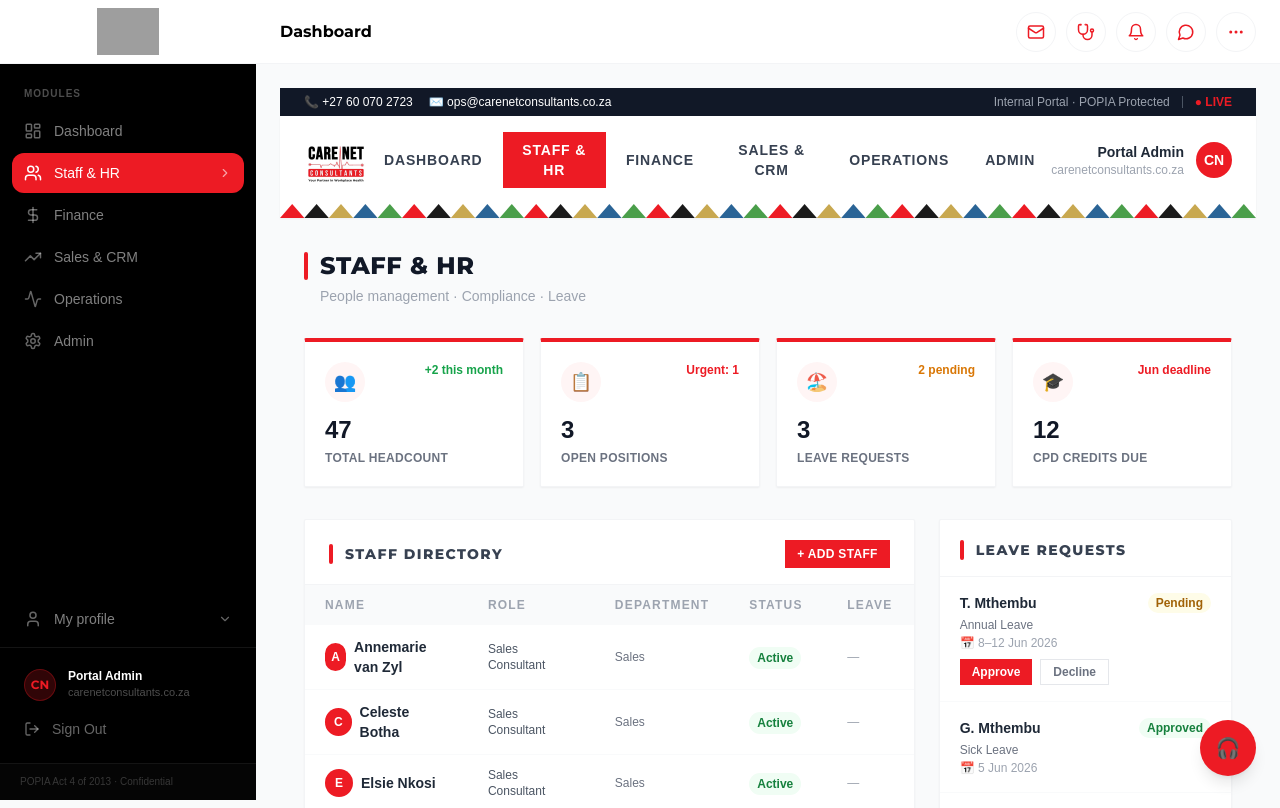
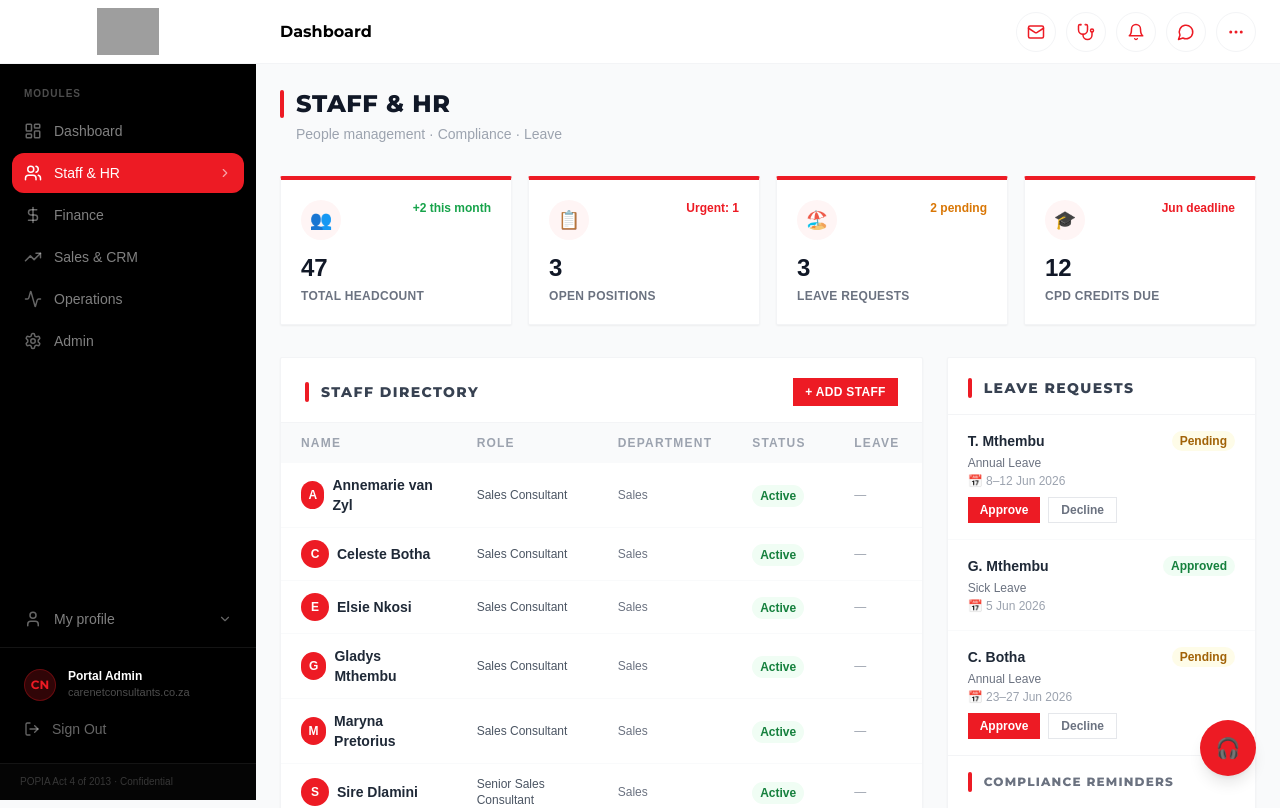
Before and after one commit to IT-CnC-Auto/cnc-portal, a Next.js app: page /staff in a window 1280 px wide. Shown: the top 808 px of the page. Built offline with nearby package versions, Linux system fonts and the light colour scheme; grey boxes are pictures that could not be loaded.

Commit message:
Update page.tsx

```diff
--- a/app/(portal)/staff/page.tsx
+++ b/app/(portal)/staff/page.tsx
@@ -1,5 +1,4 @@
 "use client";
-import { useState } from "react";
 const CNC_RED = "#ED1B24";
 
 const AfricanDivider = () => (
@@ -50,38 +49,8 @@ const leaveRequests = [
 ];
 
 export default function StaffPage() {
-  const [activeNav, setActiveNav] = useState("Staff & HR");
-  const navItems = ["Dashboard","Staff & HR","Finance","Sales & CRM","Operations","Admin"];
   return (
-    <div className="min-h-screen bg-gray-50">
-      <div className="bg-gray-900 text-white text-xs px-6 py-1.5 flex justify-between items-center">
-        <div className="flex gap-4"><span>📞 +27 60 070 2723</span><span>✉️ ops@carenetconsultants.co.za</span></div>
-        <div className="flex gap-3 items-center">
-          <span className="text-gray-400">Internal Portal · POPIA Protected</span>
-          <span className="w-px h-3 bg-gray-600" />
-          <span style={{ color:CNC_RED }} className="font-bold">● LIVE</span>
-        </div>
-      </div>
-      <header className="bg-white shadow-sm sticky top-0 z-20">
-        <div className="max-w-screen-xl mx-auto px-6 py-3 flex items-center justify-between">
-          <img src="/care-net-logo.png" alt="Care Net Consultants" className="h-16 w-auto" />
-          <nav className="flex gap-1">
-            {navItems.map(item => (
-              <button key={item} onClick={() => setActiveNav(item)}
-                className="px-4 py-2 text-sm font-bold uppercase tracking-wide transition-all"
-                style={{ color:activeNav===item?"white":"#374151", background:activeNav===item?CNC_RED:"transparent", letterSpacing:"0.06em" }}>
-                {item}
-              </button>
-            ))}
-          </nav>
-          <div className="flex items-center gap-3">
-            <div className="text-right"><p className="text-sm font-bold text-gray-800">Portal Admin</p><p className="text-xs text-gray-400">carenetconsultants.co.za</p></div>
-            <div className="w-9 h-9 rounded-full flex items-center justify-center text-white text-sm font-black" style={{ background:CNC_RED }}>CN</div>
-          </div>
-        </div>
-        <AfricanDivider />
-      </header>
-      <main className="max-w-screen-xl mx-auto px-6 py-8">
+    <div className="max-w-screen-xl mx-auto">
       <div className="mb-8">
         <div className="flex items-center gap-3 mb-1">
           <div className="w-1 h-7 rounded-full" style={{ background:CNC_RED }} />
@@ -178,7 +147,7 @@ export default function StaffPage() {
 
       <AfricanDivider />
       <p className="text-center text-xs text-gray-400 mt-3 pb-6">Care Net Consultants (Pty) Ltd · Internal Portal · POPIA Act 4 of 2013 · Confidential</p>
-      </main>
+
       <div className="fixed bottom-6 right-6 z-50">
         <button className="w-14 h-14 rounded-full flex items-center justify-center text-white shadow-lg hover:scale-105 transition-transform" style={{ background:CNC_RED }} title="Chat with Sr Thandi">
           <span className="text-xl">🎧</span>
```
Lines whose indentation alone changed are shown as unchanged.
